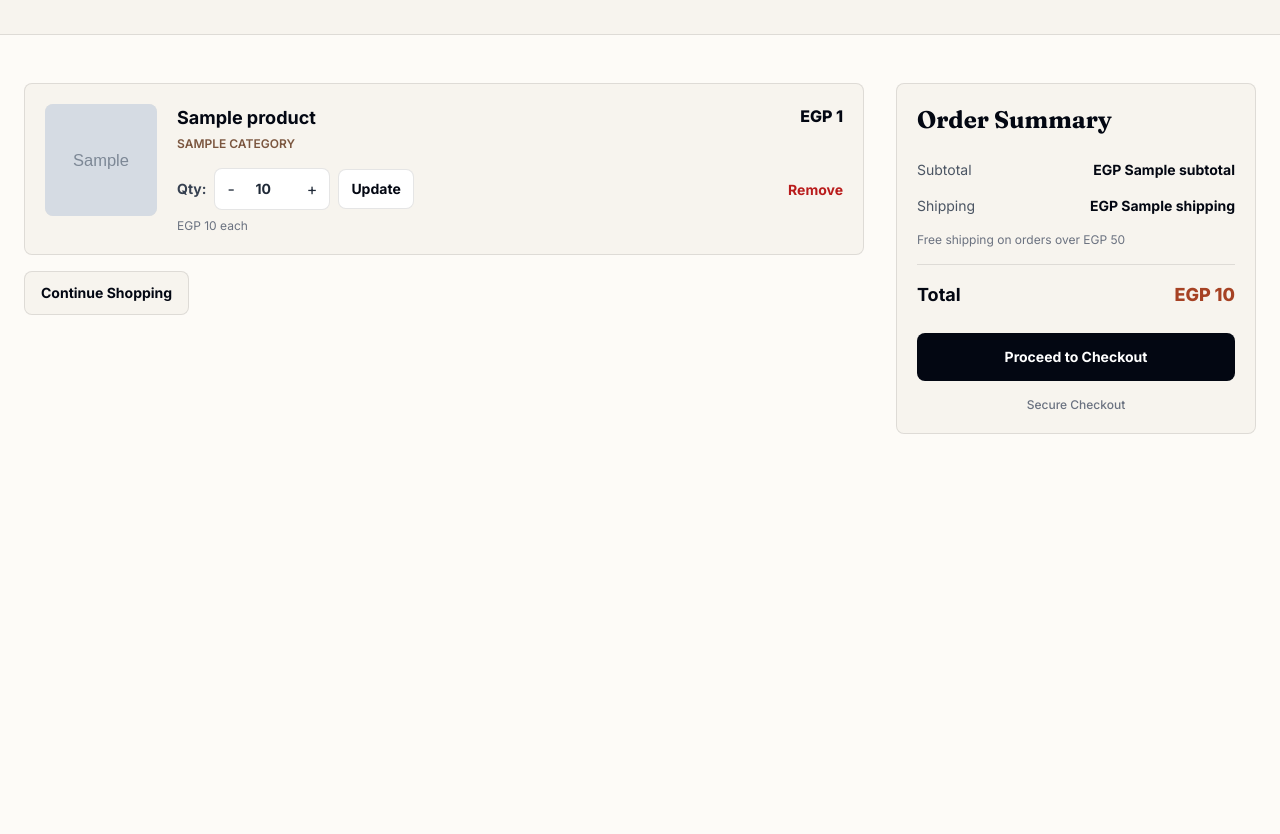
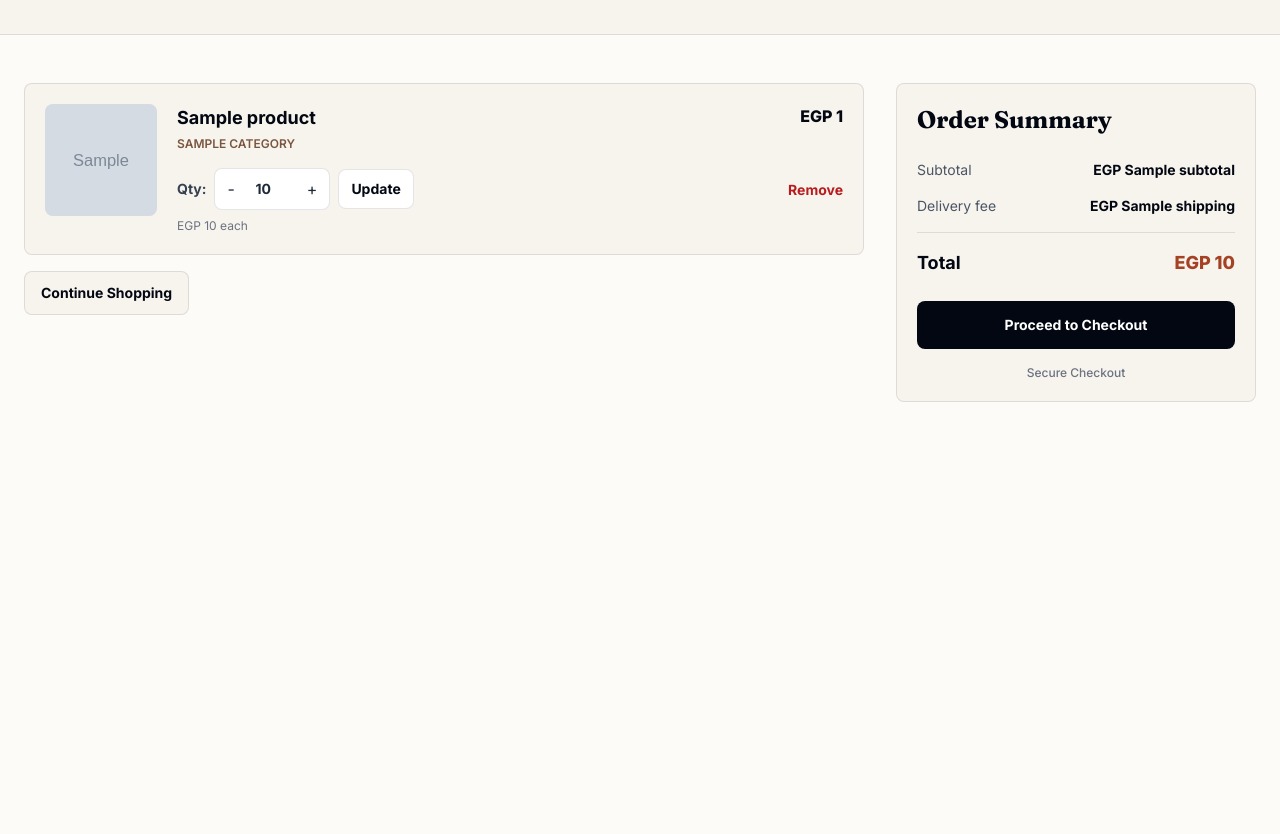
Before and after one commit to GamalSerag/medium_online_store, a Django app: template pages/templates/pages/cart.html in a window 1280 px wide. Shown: the part 215-1049 px from the top of the page. Run offline with Django 5.2, Linux system fonts and the light colour scheme; the template is opened without the code that fills it: most values are stand-ins (such as "Sample title", 1, 10 or a date in 2020); grey boxes marked "Sample" are stand-in pictures; parts of the project's set-up code (start-up, migrations or seed data) failed here and were passed over; some libraries are stand-ins or nearby versions.

Commit message:
add flat delivery fee

```diff
--- a/pages/templates/pages/cart.html
+++ b/pages/templates/pages/cart.html
@@ -95,16 +95,9 @@
                             <span class="font-bold text-gray-950">EGP {{ subtotal }}</span>
                         </div>
                         <div class="flex justify-between">
-                            <span class="text-gray-600">{% trans "Shipping" %}</span>
-                            {% if shipping == 0 %}
-                            <span class="font-bold text-[#47644a]">{% trans "FREE" %}</span>
-                            {% else %}
+                            <span class="text-gray-600">{% trans "Delivery fee" %}</span>
                             <span class="font-bold text-gray-950">EGP {{ shipping }}</span>
-                            {% endif %}
                         </div>
-                        {% if shipping != 0 %}
-                        <p class="text-xs text-gray-500">{% trans "Free shipping on orders over EGP 50" %}</p>
-                        {% endif %}
                         <div class="flex justify-between border-t border-black/10 pt-4 text-lg">
                             <span class="font-bold text-gray-950">{% trans "Total" %}</span>
                             <span class="font-extrabold text-[#a64224]">EGP {{ total }}</span>
```
Also changed, not shown: cart/cart.py (+3 -4 lines), pages/templates/pages/checkout.html (+2 -8 lines), pages/tests/test_cart.py (+5 -5 lines), locale/ar/LC_MESSAGES/django.po, 1 other file.
